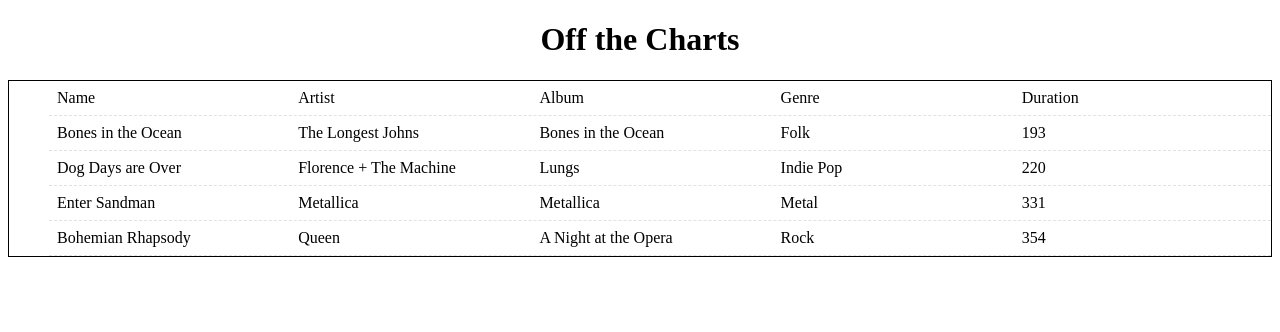
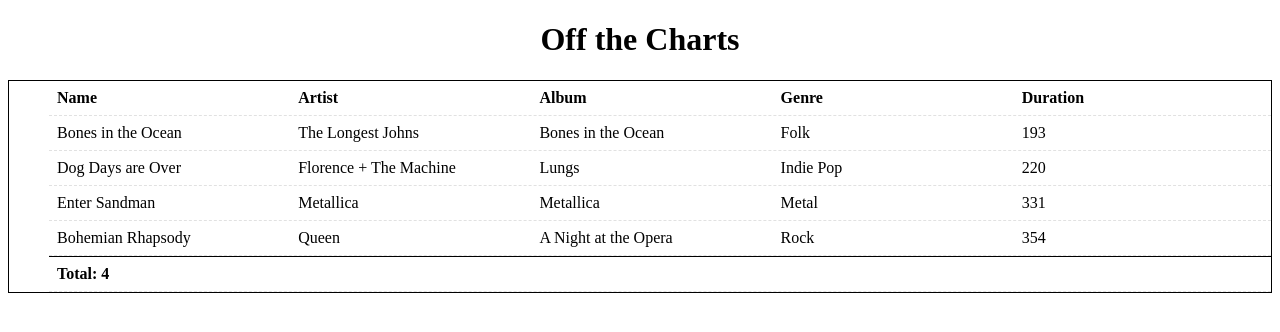
Before and after one commit to Blake131302/cs4900-EmberLights-WebDev, an Angular app: page / in a window 1280 px wide. Shown: the top 332 px of the page. Built offline with nearby package versions, Linux system fonts and the light colour scheme.

Commit message:
Added a summary line that only displays when there's data

```diff
--- a/src/app/features/song-list/song-list.html
+++ b/src/app/features/song-list/song-list.html
@@ -23,4 +23,11 @@
     } @empty {
         <li class="song-empty">No songs available.</li>
     }
+
+    <!--Only display if there is data available-->
+    @if (songs.length > 0) {
+        <li class="song-list-summary">
+            Total: {{ songs.length }}
+        </li>
+    }
 </ul>
--- a/src/app/features/song-list/song-list.scss
+++ b/src/app/features/song-list/song-list.scss
@@ -8,12 +8,27 @@ ul.song-list {
 
 .song-list li {
     border-bottom: $song-list-item-border;
+    display: grid;
 }
 
 // Format as a grid
 .song-header, .song-row {
-    display: grid;
     grid-template-columns: 1fr 1fr 1fr 1fr 1fr;
     padding: 0.5rem;
     align-items: center;
 }
+
+.song-header {
+    font-weight: bold;
+    border-bottom: solid 1px #000000;
+}
+
+.song-list-summary {
+    grid-column: span 5;
+    display: flex;
+    justify-content: space-between;
+    align-items: center;
+    border-top: solid 1px #000000;
+    padding: 0.5rem;
+    font-weight: bold;
+}
```
